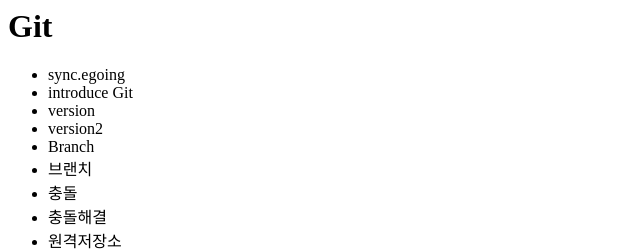
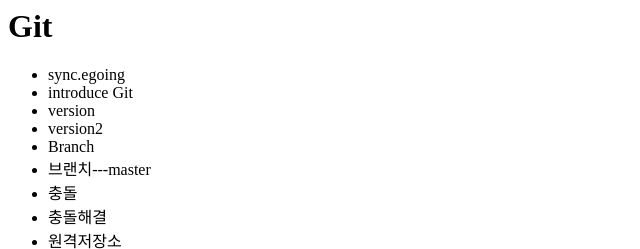
Before and after one commit to pbps77/git_test, a plain HTML site: page index.html in a window 1280 px wide. Shown: the top 249 px of the page, 0-640 px from the left. Drawn offline with Linux system fonts and the light colour scheme.

Commit message:
master add

```diff
--- a/index.html
+++ b/index.html
@@ -14,7 +14,7 @@
             <li>version2</li>
 
             <li>Branch</li>
-            <li>브랜치</li>
+            <li>브랜치---master</li>
             <li>충돌</li>
             <li>충돌해결</li>
             <li>원격저장소</li>
```
